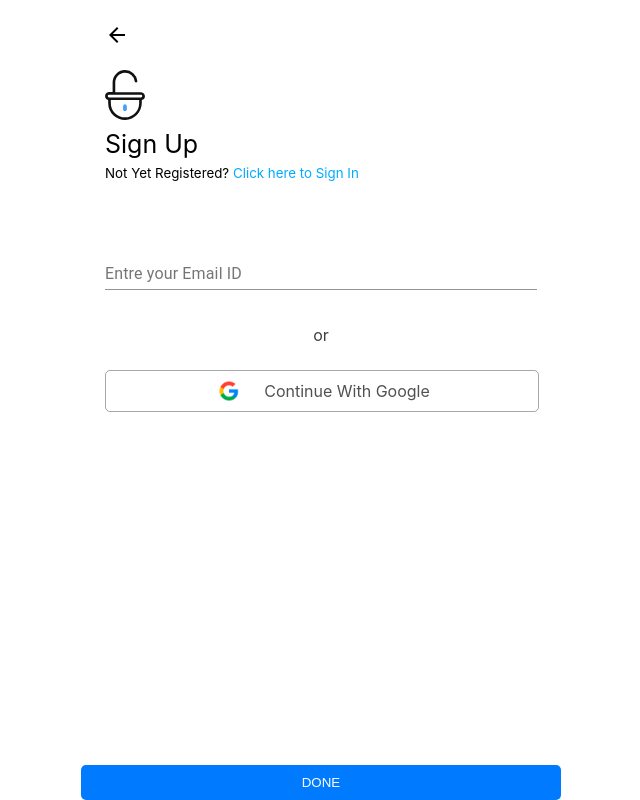
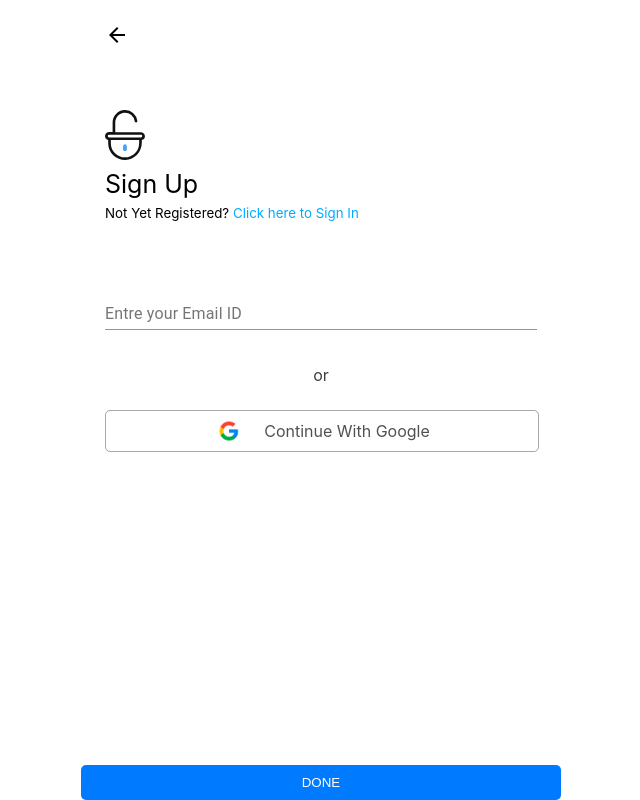
Before and after one commit to JunaidLatif4/funds-map, a React (Create React App) app: page /signup in a window 1280 px wide. Shown: the whole page, without its empty margins (319-959 px from the left). Built offline with nearby package versions, Linux system fonts and the light colour scheme.

Commit message:
bug fixes

```diff
--- a/src/screens/EmailVar/Evar.css
+++ b/src/screens/EmailVar/Evar.css
@@ -8,6 +8,9 @@
 }
 .Evar__header {
   padding: 0px 20px;
+}
+.signin__img{
+  margin-top: 20px;
 }
 
 .Evar__heading {
--- a/src/screens/otp/Otp.jsx
+++ b/src/screens/otp/Otp.jsx
@@ -6,7 +6,7 @@ import { Link } from "react-router-dom";
 import OtpInput from "react-otp-input";
 const Otp = () => {
   const [otp, setOtp] = useState("");
-  const [viaEmail, setViaEmail] = useState(false);
+  const [viaEmail, setViaEmail] = useState(true);
   return (
     <div className="otp__screen">
       <Backarrow />
@@ -26,7 +26,7 @@ const Otp = () => {
         <OtpInput
           value={otp}
           onChange={(otp) => setOtp(otp)}
-          numInputs={5}
+          numInputs={4}
           separator={""}
           inputStyle="opt__box"
           containerStyle="otp__wrapper"
--- a/src/screens/signin/Signin.jsx
+++ b/src/screens/signin/Signin.jsx
@@ -6,7 +6,7 @@ import EmailSignin from "../../components/email-signin/EmailSignin";
 import PhoneSignin from "../../components/phone-signin/PhoneSignin";
 import Backarrow from "../../components/backarrow/Backarrow";
 const Signin = () => {
-  const [withEmail, setWithEmail] = useState(true);
+  const [withEmail, setWithEmail] = useState(false);
   return (
     <div className="signin__container">
       <Backarrow />
--- a/src/screens/signup/Signup.css
+++ b/src/screens/signup/Signup.css
@@ -5,6 +5,8 @@
   flex-direction: column;
   justify-content: space-between;
   background-color: rgb(255, 255, 255);
+  box-sizing: border-box;
+  align-items: center;
   /* padding-top: 20px; */
 }
 .signup__header {
@@ -23,6 +25,9 @@
   font-size: 11px;
   margin-top: -10px;
   margin-bottom: 45px;
+}
+.signin__heading{
+  margin-top: 20px;
 }
 .para1 {
   margin-right: 10px;
--- a/src/screens/signup/Signup.jsx
+++ b/src/screens/signup/Signup.jsx
@@ -13,7 +13,6 @@ import "./Signup.css";
 import Backarrow from "../../components/backarrow/Backarrow";
 
 const Signup = () => {
-  // const classes = useStyles();
   return (
     <>
       <div className="signup__container">
```
